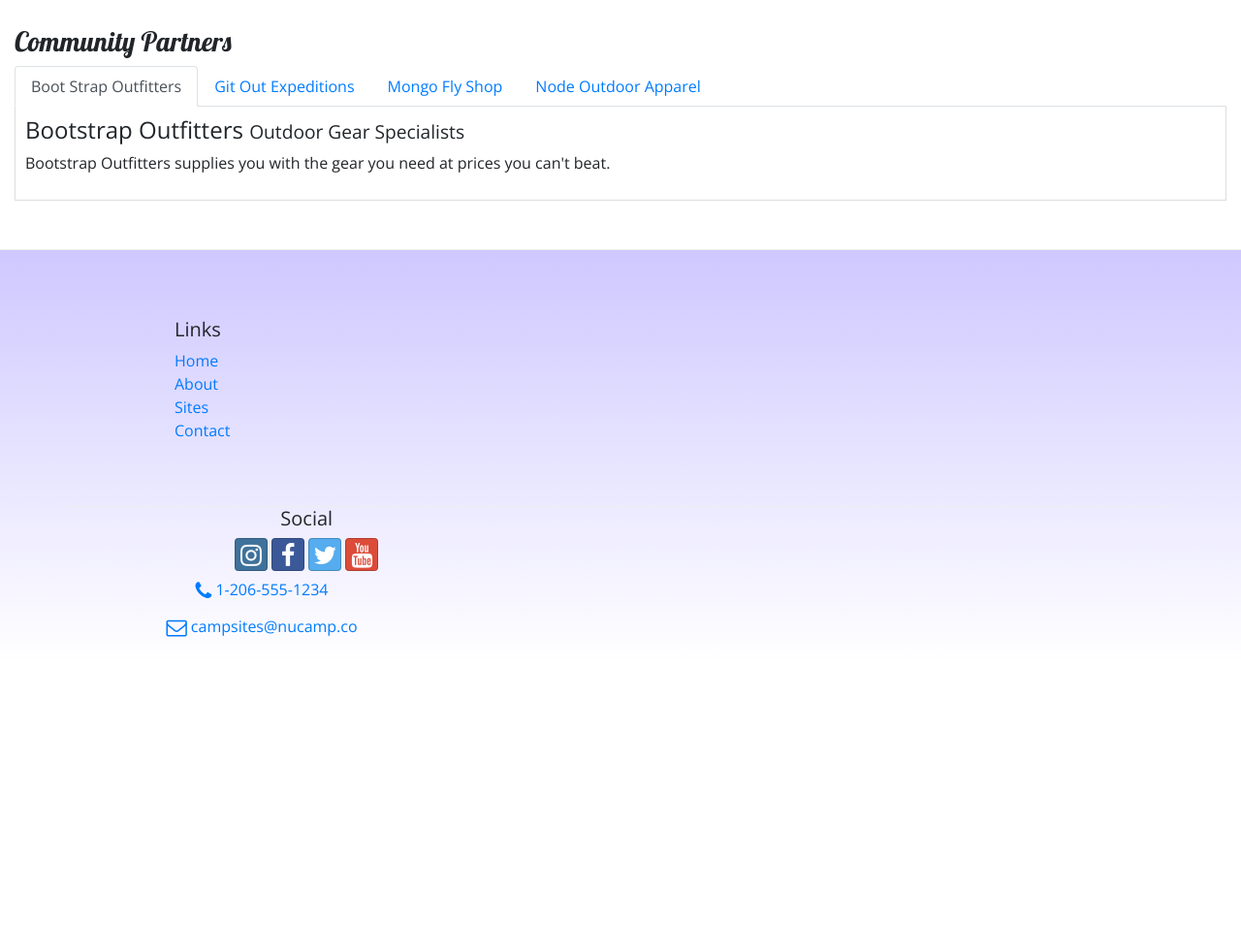
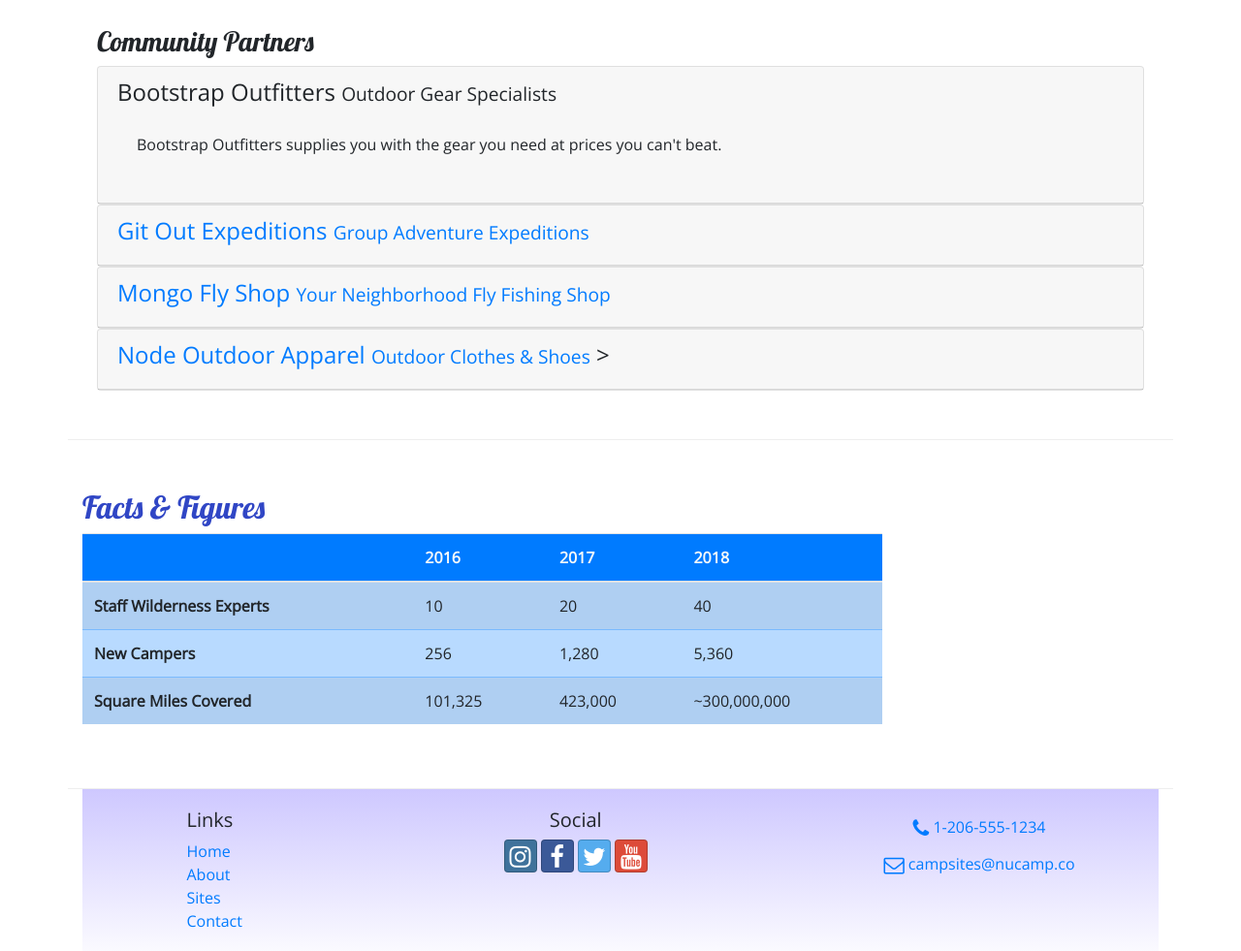
Before and after one commit to CodziWozi/nucampsite, a website: page aboutus.html in a window 1280 px wide. Shown: the part 820-1801 px from the top of the page at 97% size. Before the commit the page ends 1505 px from the top, so only its background shows below. Drawn offline with nearby package versions, Linux system fonts and the light colour scheme.

Commit message:
Accordion

```diff
--- a/aboutus.html
+++ b/aboutus.html
@@ -42,7 +42,7 @@
             </button>
             <div class="collapse navbar-collapse" id="nucampNavbar">
                 <ul class="navbar-nav">
-                    <li class="nav-item "><a class="nav-link" href="#"><i class="fa fa-home fa-lg"></i>Home</a></li>
+                    <li class="nav-item "><a class="nav-link" href="index.html"><i class="fa fa-home fa-lg"></i>Home</a></li>
                     <li class="nav-item active"><a class="nav-link" href="aboutus.html"><i class="fa fa-info fa-lg"></i>About</a></li>
                     <li class="nav-item"><a class="nav-link" href="#"><i class="fa fa-list fa-lg"></i>Sites</a></li>
                     <li class="nav-item"><a class="nav-link" href="contactus.html"><i class="fa fa-address-card fa-lg"></i>Contact</a></li>
@@ -64,9 +64,9 @@
                <hr />
             </div>
         </div>
-    </div>
 
-    <div class="container">
+
+
         <div class="row row-content">
             <div class="col-sm-6">
                     <h3>Our Mission</h3>
@@ -102,34 +102,64 @@
                 </div>
             </div>
         </div>
-        </div>
-    </div>
+
 
         <div class="row row-content">
             <div class="col col-12">
                 <div class="col">
                     <h3>Community Partners</h3>
-                    <ul class="nav nav-tabs">
-                        <li class="nav-item"><a class="nav-link active" href="#bootstrap" role="tab" data-toggle="tab">Boot Strap Outfitters</a></li>
-                        <li class="nav-item"><a class="nav-link" href="#git" role="tab" data-toggle="tab">Git Out Expeditions</a></li>
-                        <li class="nav-item"><a class="nav-link" href="#mongo" role="tab" data-toggle="tab">Mongo Fly Shop</a></li>
-                        <li class="nav-item"><a class="nav-link" href="#node" role="tab" data-toggle="tab">Node Outdoor Apparel</a></li>
-                    </ul>
-                    <div class="tab-content">
-                        <div role="tabpanel" class="tab-pane fade show active" id="bootstrap">
-                            <h4>Bootstrap Outfitters <small>Outdoor Gear Specialists</small></h4>
+                    <div id="accordion">
+                        <div class="card">
+                            <div role="tab" class="card-header">
+                                <h4>
+                                    <a data-toggle="collapse" data-target="#bootstrap">
+                                        Bootstrap Outfitters <small>Outdoor Gear Specialists</small>
+                                    </a>
+                                </h4>
+                                <div class="collapse show" id="bootstrap" data-parent="#accordion">
+                                    <div class="card-body">
                                         <p class="d-none d-sm-block">Bootstrap Outfitters supplies you with the gear you need at prices you can't beat.</p>
                                     </div>
-                        <div role="tabpanel" class="tab-pane fade" id="git">
-                            <h4>Git Out Expeditions <small>Group Adventure Expeditions</small></h4>
+                                </div>
+                            </div>
+                        </div>
+                        <div class="card">
+                            <div role="tab" class="card-header">
+                                <h4>
+                                    <a class="collapsed" data-toggle="collapse" data-target="#git">
+                                        Git Out Expeditions <small>Group Adventure Expeditions</small>
+                                    </a>
+                                </h4>
+                                <div class="collapse" id="git" data-parent="#accordion">
+                                    <div class="card-body">
                                         <p class="d-none d-sm-block">Join Git Out Expeditions to explore new horizons with a group of other adventurers!</p>
                                     </div>
-                        <div role="tabpanel" class="tab-pane fade" id="mongo">
-                            <h4>Mongo Fly Shop <small>Your Neighborhood Fly Fishing Shop</small></h4>
+                                </div>
+                            </div>
+                        </div>
+                        <div class="card">
+                            <div role="tab" class="card-header">
+                                <h4>
+                                    <a class="collapsed" data-toggle="collapse" data-target="#mongo">
+                                        Mongo Fly Shop <small>Your Neighborhood Fly Fishing Shop</small>
+                                    </a>
+                                </h4>
+                                <div class="collapse" id="mongo" data-parent="#accordion">
+                                    <div class="card-body">
                                         <p class="d-none d-sm-block">Need a new fishing pole, a tacklebox, or flies of all kinds? Stop by Mongo Fly Shop.</p>
                                     </div>
-                        <div role="tabpanel" class="tab-pane fade" id="node">
-                            <h4>Node Outdoor Apparel <small>Outdoor Clothes & Shoes</small></h4>
+                                </div>
+                            </div>
+                        </div>
+                        <div class="card">
+                            <div role="tab" class="card-header">
+                                <h4>
+                                    <a class="collapsed" data-toggle="collapse" data-target="#node">
+                                        Node Outdoor Apparel <small>Outdoor Clothes & Shoes</small>
+                                    </a>>
+                                </h4>
+                                <div class="collapse" id="node" data-parent="#accordion">
+                                    <div class="card-body">
                                         <p class="d-none d-sm-block">From polar fleeces to swimsuits, hiking boots to waders, a visit to Node will be sure to get you covered.</p>
                                     </div>
                                 </div>
@@ -137,19 +167,59 @@
                         </div>
                     </div>
                 </div>
+            </div>
+        </div>
+
+        <div class="row row-content">
+            <div class="col-sm-9">
+                <h2>Facts &amp; Figures</h2>
+                <div class="table-responsive">
+                    <table class="table table-striped">
+                        <thead>
+                            <tr class="bg-primary text-light">
+                                <th></th>
+                                <th>2016</th>
+                                <th>2017</th>
+                                <th>2018</th>
+                            </tr>
+                        </thead>
+                        <tbody class="table-primary">
+                            <tr>
+                                <th>Staff Wilderness Experts</th>
+                                <td>10</td>
+                                <td>20</td>
+                                <td>40</td>
+                            </tr>
+                            <tr>
+                                <th>New Campers</th>
+                                <td>256</td>
+                                <td>1,280</td>
+                                <td>5,360</td>
+                            </tr>
+                            <tr>
+                                <th>Square Miles Covered</th>
+                                <td>101,325</td>
+                                <td>423,000</td>
+                                <td>~300,000,000</td>
+                            </tr>
+                        </tbody>
+                    </table>
+                </div>
+            </div>
+        </div>
+
 
         <footer class="site-footer">
             <div class="container">
-            <div class="row row-content align-items-center">
+                <div class="row">
                     <div class="col-4 col-sm-2 offset-1">
                         <h5>Links</h5>
                         <ul class="list-unstyled">
-                        <li><a href="#">Home</a></li>
+                            <li><a href="index.html">Home</a></li>
                             <li><a href="aboutus.html">About</a></li>
                             <li><a href="#">Sites</a></li>
                             <li><a href="contactus.html">Contact</a></li>
                         </ul>
-                </div>
                     </div>
                     <div class="col-6 col-sm-5 text-center">
                         <h5>Social</h5>
@@ -163,13 +233,14 @@
                         <a role="button" class="btn btn-link" href="mailto:campsites@nucamp.co"><i class="fa fa-envelope-o fa-lg text-primary"></i> campsites@nucamp.co</a>
                     </div>
                </div>
+            </div>
         </footer>
+
        <!-- jQuery must come first, then Popper.js, then the Bootstrap JavaScript plugins.-->
        <script src="node_modules/jquery/dist/jquery.slim.min.js"></script>
        <script src="node_modules/popper.js/dist/umd/popper.min.js"></script>
        <script src="node_modules/bootstrap/dist/js/bootstrap.min.js"></script>
-
-
+    </div>
 </body>
 
 </html>
```
Also changed, not shown: index.html (+7 -7 lines). Lines whose indentation alone changed are shown as unchanged.
